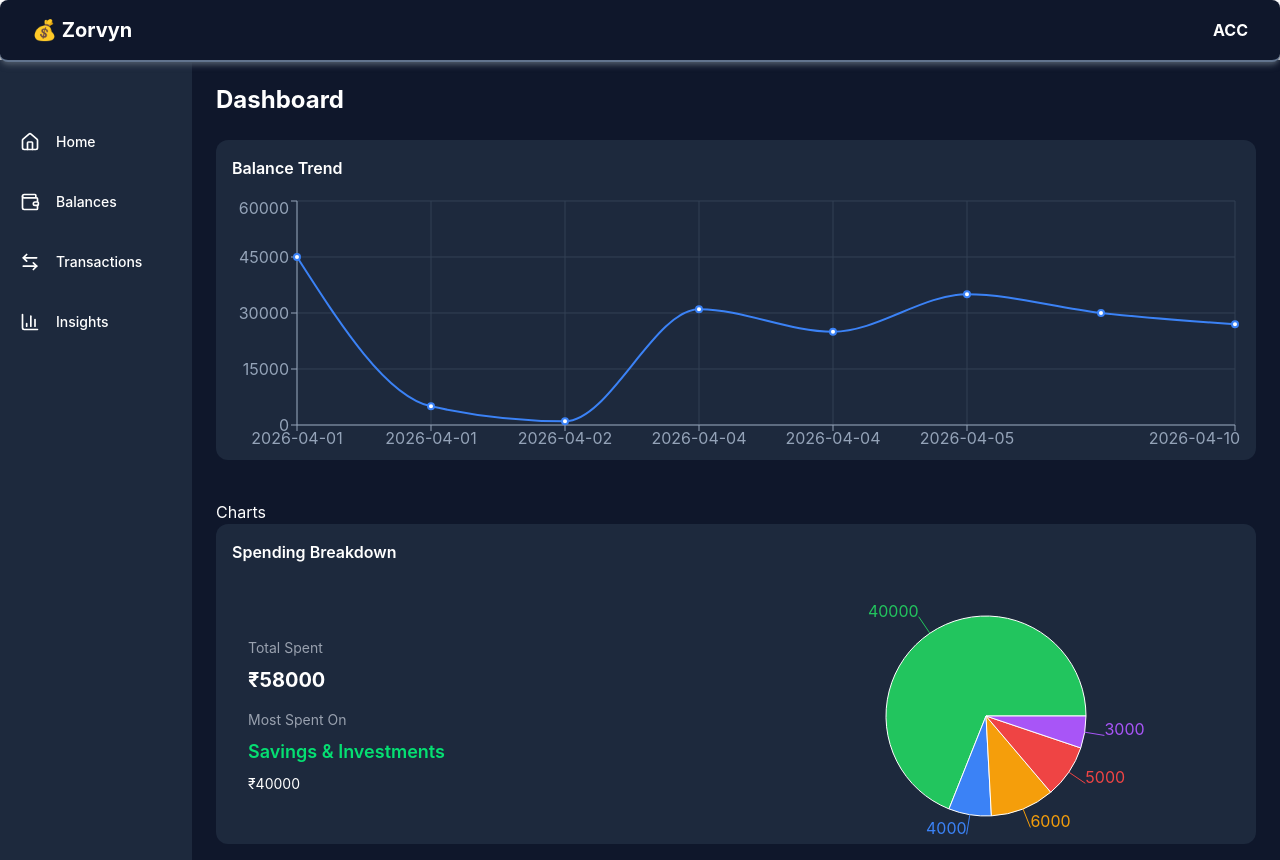
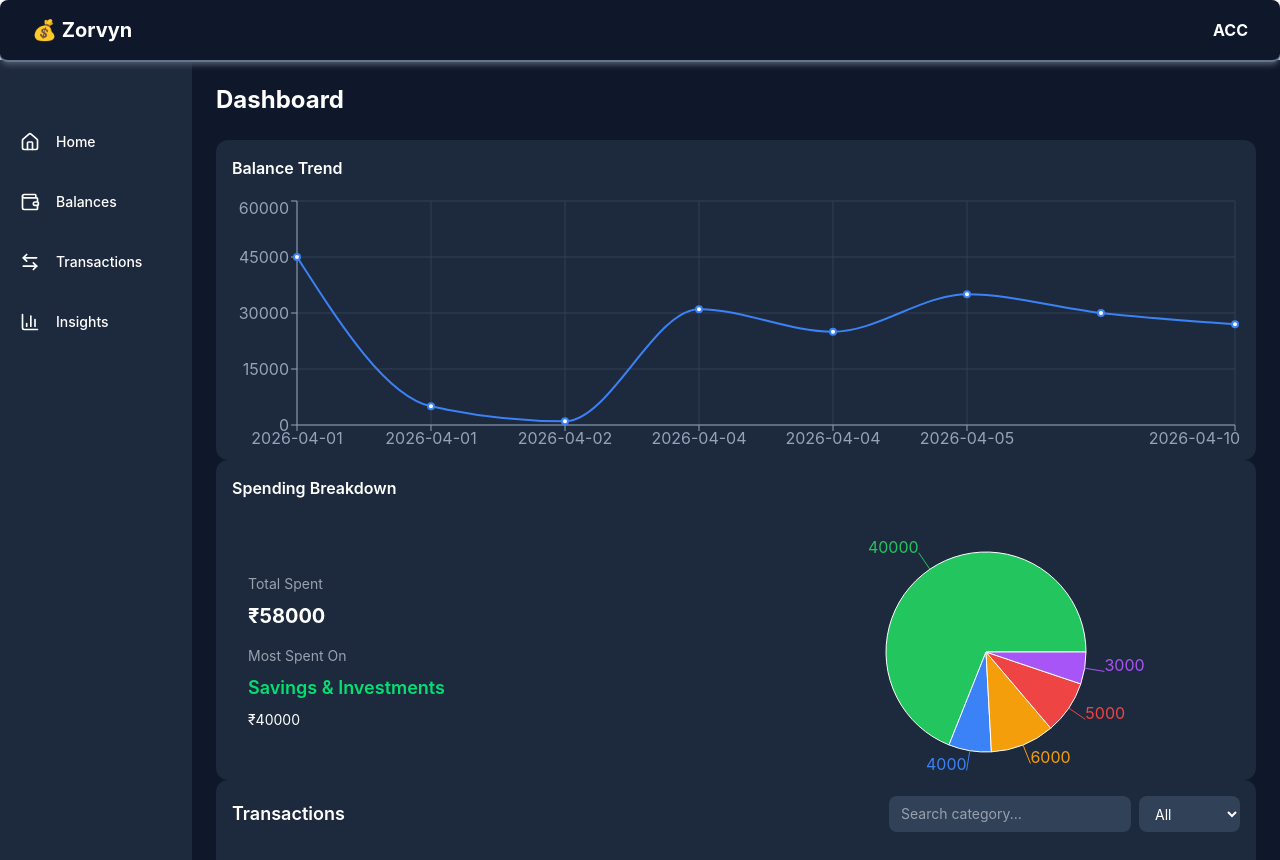
Before and after one commit to TaranaKhanna/Finance-Dashboard, a React (Vite) app: page / in a window 1280 px wide. Built offline with nearby package versions, Linux system fonts and the light colour scheme.

Commit message:
feat: add Transactions component

```diff
--- /dev/null
+++ b/src/components/transactions/Transactions.jsx
@@ -0,0 +1,113 @@
+import { useState } from "react";
+
+export default function Transactions({ transactions }) {
+  const [search, setSearch] = useState("");
+  const [filter, setFilter] = useState("all");
+
+  const filteredData = transactions.filter((t) => {
+    const matchesSearch = t.category
+      .toLowerCase()
+      .includes(search.toLowerCase());
+
+    const matchesFilter =
+      filter === "all" ? true : t.type === filter;
+
+    return matchesSearch && matchesFilter;
+  });
+
+  return (
+    <div className="bg-slate-800 p-4 rounded-xl">
+
+      <div className="flex flex-col md:flex-row md:items-center md:justify-between mb-4 gap-3">
+        <h2 className="text-lg font-semibold">Transactions</h2>
+
+        <div className="flex gap-2">
+          <input
+            type="text"
+            placeholder="Search category..."
+            className="px-3 py-2 rounded-lg bg-slate-700 text-sm outline-none"
+            value={search}
+            onChange={(e) => setSearch(e.target.value)}
+          />
+
+          <select
+            className="px-3 py-2 rounded-lg bg-slate-700 text-sm"
+            value={filter}
+            onChange={(e) => setFilter(e.target.value)}
+          >
+            <option value="all">All</option>
+            <option value="income">Income</option>
+            <option value="expense">Expense</option>
+          </select>
+        </div>
+      </div>
+
+      {/* table for desktop */}
+      <div className="hidden md:block overflow-x-auto">
+        <table className="w-full text-sm">
+          <thead className="text-gray-400 border-b border-slate-600">
+            <tr>
+              <th className="text-left py-2">Date</th>
+              <th className="text-left py-2">Category</th>
+              <th className="text-left py-2">Amount</th>
+              <th className="text-left py-2">Type</th>
+            </tr>
+          </thead>
+
+          <tbody>
+            {filteredData.map((t) => (
+              <tr key={t.id} className="border-b border-slate-700">
+                <td className="py-2">{t.date}</td>
+                <td>{t.category}</td>
+                <td
+                  className={
+                    t.type === "income"
+                      ? "text-green-400"
+                      : "text-red-400"
+                  }
+                >
+                  ₹{t.amount}
+                </td>
+                <td className="capitalize">{t.type}</td>
+              </tr>
+            ))}
+          </tbody>
+        </table>
+      </div>
+
+      {/* Mobile Cards */}
+      <div className="md:hidden space-y-3">
+        {filteredData.map((t) => (
+          <div
+            key={t.id}
+            className="bg-slate-700 p-3 rounded-lg"
+          >
+            <div className="flex justify-between">
+              <p className="font-medium">{t.category}</p>
+              <p
+                className={
+                  t.type === "income"
+                    ? "text-green-400"
+                    : "text-red-400"
+                }
+              >
+                ₹{t.amount}
+              </p>
+            </div>
+
+            <div className="text-sm text-gray-400 flex justify-between mt-1">
+              <span>{t.date}</span>
+              <span className="capitalize">{t.type}</span>
+            </div>
+          </div>
+        ))}
+      </div>
+
+      {filteredData.length === 0 && (
+        <p className="text-center text-gray-300 mt-4">
+          No transactions found
+        </p>
+      )}
+    </div>
+  );
+}
--- a/src/data/userData.js
+++ b/src/data/userData.js
@@ -101,5 +101,6 @@ export const transactions = {
             category: "Health",
             type: "expense"
         }
-    ]
+    ],
+    "c@gmail.com": []
 }
--- a/src/pages/Dashboard.jsx
+++ b/src/pages/Dashboard.jsx
@@ -1,11 +1,12 @@
 import BalanceChart from "../components/dashboard/BalanceChart"
 import SpendingChart from "../components/dashboard/PieChart"
+import Transactions from "../components/transactions/Transactions"
 import { transactions } from "../data/userData"
 import Sidebar from "../components/layout/Sidebar"
 
 const Dashboard = () => {
   return (
-    <div className="flex h-screen bg-slate-900 text-white w-full mt-15 right-0">
+    <div className="flex h-screen bg-slate-900 text-white w-full mt-15">
         <Sidebar />
 
         <div className="flex-1 overflow-y-auto p-6">
@@ -16,9 +17,11 @@ const Dashboard = () => {
         <BalanceChart transactions={transactions["b@gmail.com"]} />
 
         {/* Pie chart */}
-        <div id="charts" className="mt-10">Charts</div>
+        <SpendingChart transactions={transactions["b@gmail.com"]} />
 
-        <SpendingChart transactions={transactions["b@gmail.com"]} />
+        {/* Transactions */}
+        <Transactions transactions={transactions["b@gmail.com"]} />
+
         <div id="transactions" className="mt-10">Transactions</div>
         <div id="insights" className="mt-10">Insights</div>
         </div>
```
